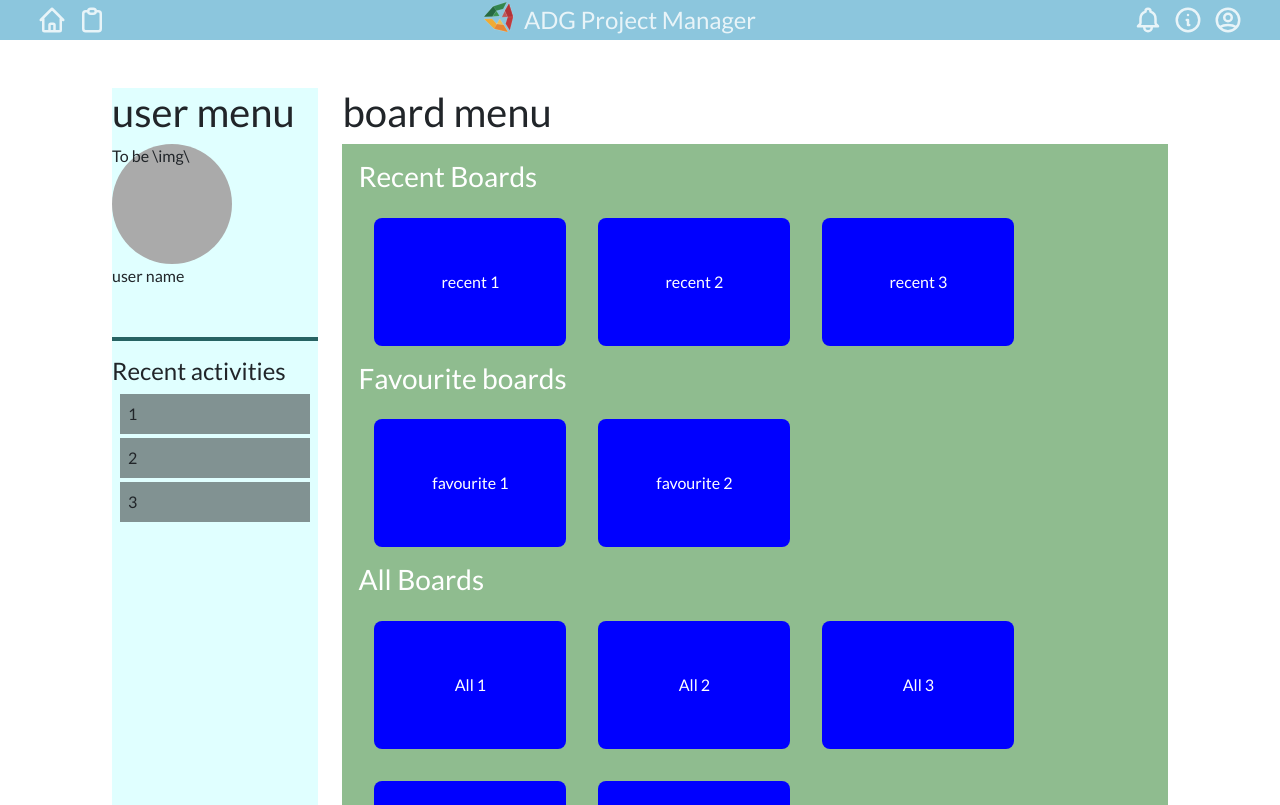
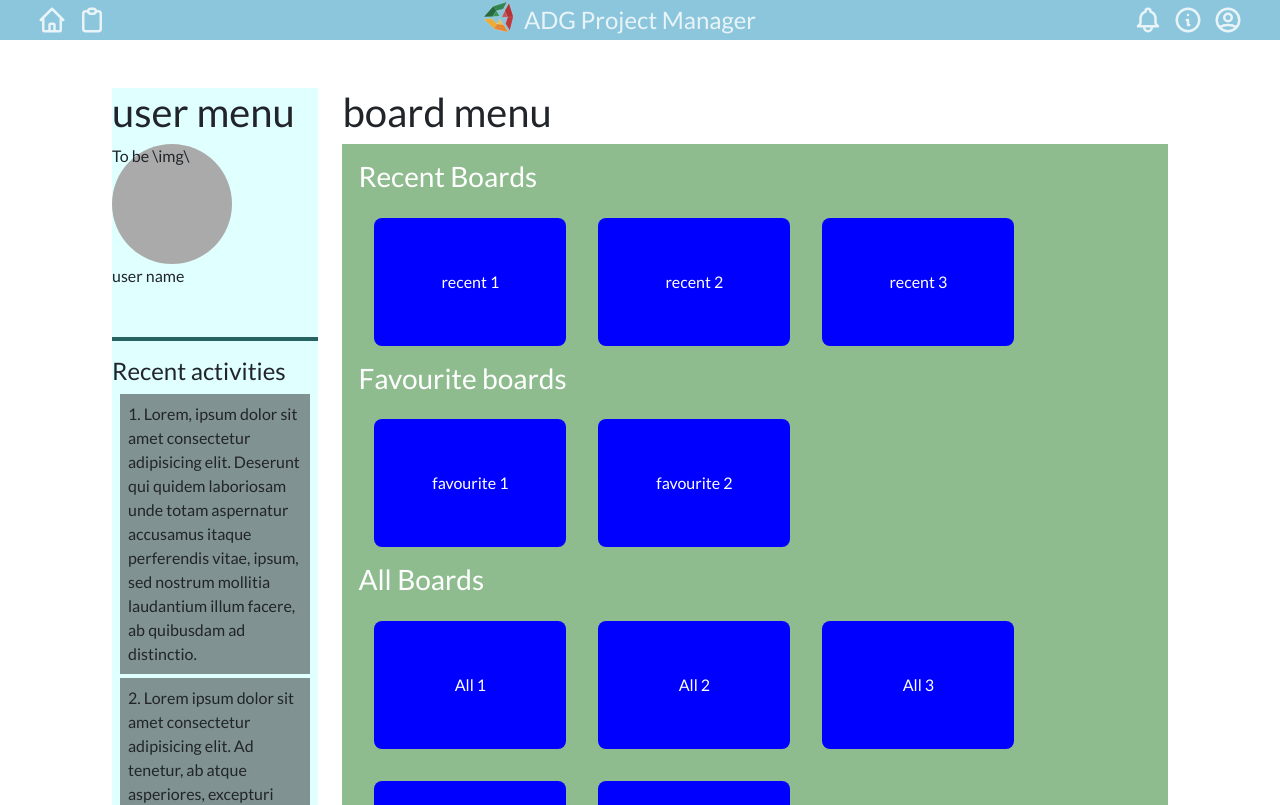
Before and after one commit to mounvip1525/ADG-Project-Manager, a React (Create React App) app: page /dashboard in a window 1280 px wide. Shown: the top 805 px of the page. Built offline with nearby package versions, Linux system fonts and the light colour scheme.

Commit message:
Update Dashboard.jsx

```diff
--- a/src/containers/Dashboard/Dashboard.jsx
+++ b/src/containers/Dashboard/Dashboard.jsx
@@ -1,5 +1,6 @@
 import React from "react";
 import { useState } from "react";
+import Logout from "../Logout/Logout";
 import styles from "./Dashboard.module.css";
 
 const Dashboard = (props) => {
@@ -25,12 +26,13 @@ const Dashboard = (props) => {
             <div className={styles.userRecents}>
               <h4>Recent activities</h4>
               <ul>
-                <li>1</li>
-                <li>2</li>
-                <li>3</li>
+                <li>1. Lorem, ipsum dolor sit amet consectetur adipisicing elit. Deserunt qui quidem laboriosam unde totam aspernatur accusamus itaque perferendis vitae, ipsum, sed nostrum mollitia laudantium illum facere, ab quibusdam ad distinctio.</li>
+                <li>2. Lorem ipsum dolor sit amet consectetur adipisicing elit. Ad tenetur, ab atque asperiores, excepturi nemo assumenda, inventore commodi soluta facilis repellendus ullam ipsa obcaecati repellat unde ipsam! Praesentium, reprehenderit officiis?</li>
+                <li>3. Lorem ipsum dolor sit amet consectetur adipisicing elit. Suscipit distinctio eligendi facere laudantium provident temporibus enim ducimus. Ad vel enim eius eum, temporibus at, veniam quibusdam molestiae, non nemo odit.</li>
               </ul>
             </div>
           </div>
+          <Logout />
         </div>
         <div className={styles.boardMenu}>
           <h1>board menu</h1>
```
